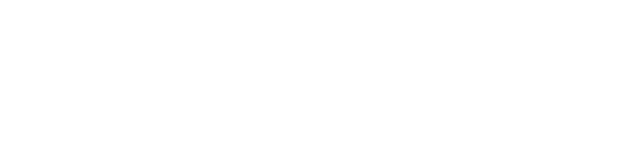
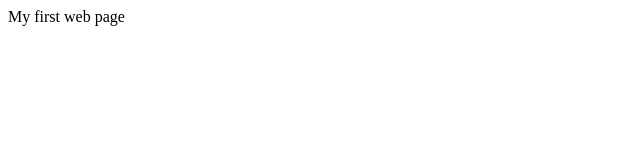
Before and after one commit to code-warrior/another-new-folder, a plain HTML site: page index.html in a window 1280 px wide. Shown: the whole page, without its empty margins (0-640 px from the left). Drawn offline with Linux system fonts and the light colour scheme.

Commit message:
Update content on line 10

```diff
--- a/index.html
+++ b/index.html
@@ -7,6 +7,6 @@
    <title>Roy</title>
 </head>
 <body>
-
+   My first web page
 </body>
 </html>
```
